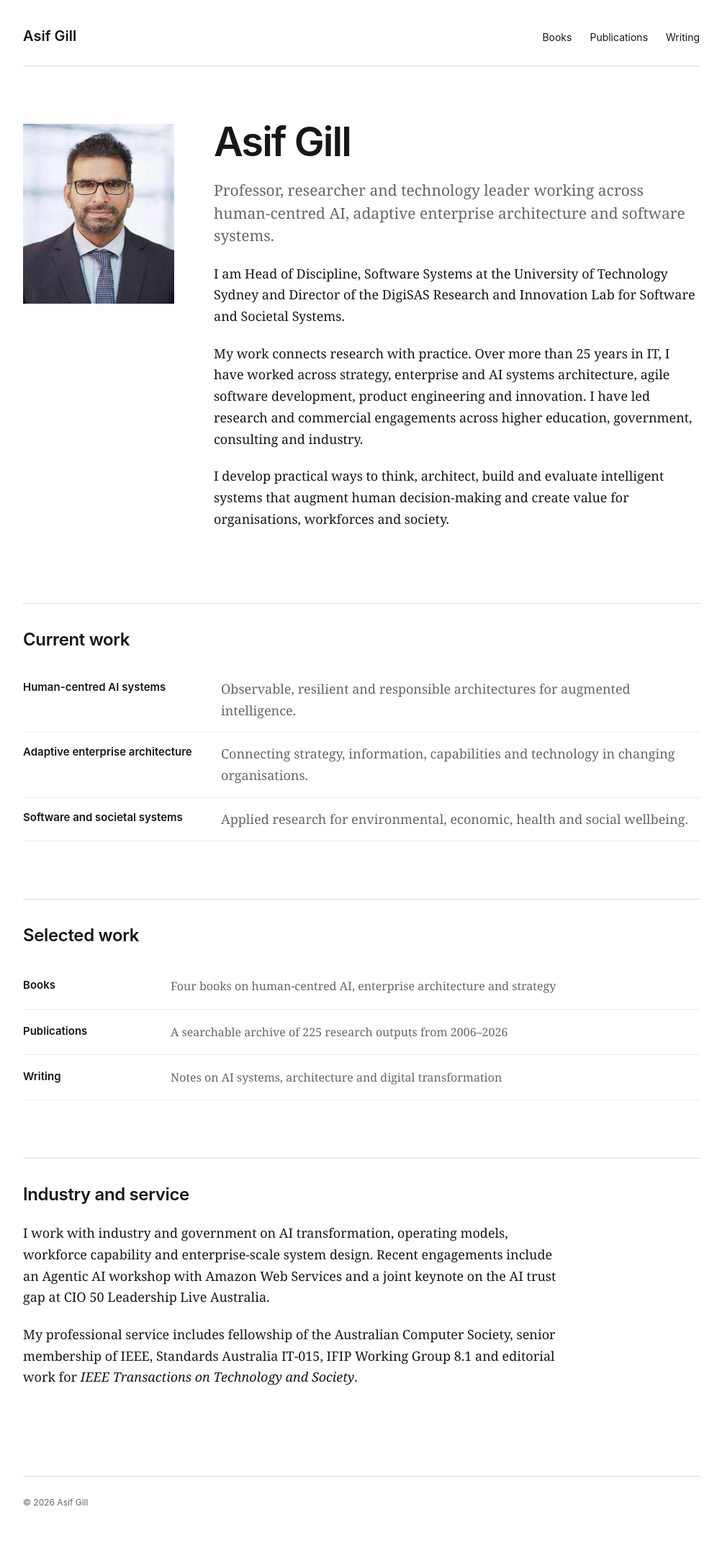
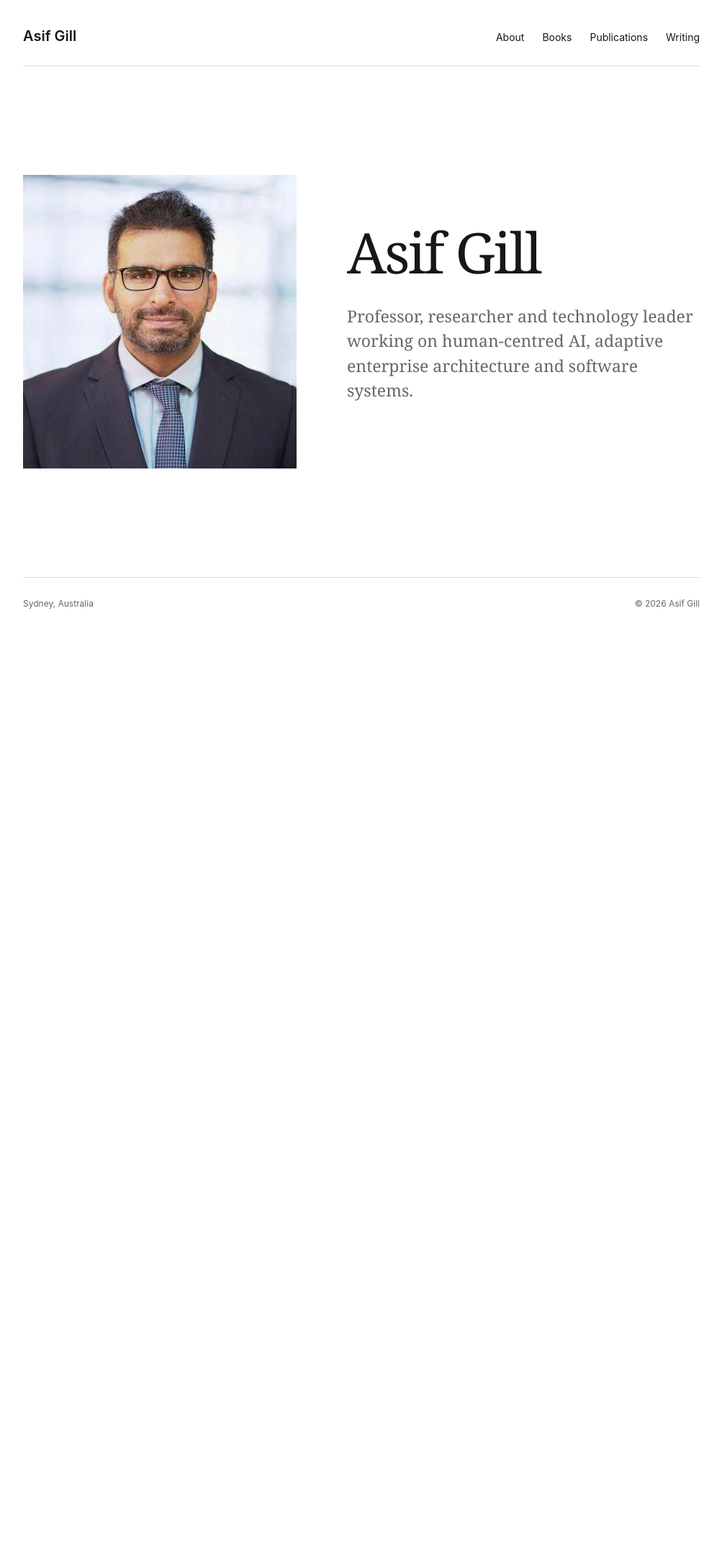
Before and after one commit to gracebilliris/asif-gill-profile, a Jekyll site: the page index.html, which Jekyll copies as it is, in a window 1280 px wide. Shown: the whole page at 72% size, without its empty margins (138-1141 px from the left). Built offline with Jekyll 4.4.1, drawn with Linux system fonts in a browser that asks for light colours; after the commit the page ends 916 px from its top, so only the background shows below that.

Commit message:
Reduce homepage to simple profile cover

```diff
--- a/_layouts/post.html
+++ b/_layouts/post.html
@@ -14,6 +14,7 @@
     <header class="simple-header">
       <a class="simple-name" href="{{ '/' | relative_url }}">Asif Gill</a>
       <nav aria-label="Primary navigation">
+        <a href="{{ '/about.html' | relative_url }}">About</a>
         <a href="{{ '/books.html' | relative_url }}">Books</a>
         <a href="{{ '/publications.html' | relative_url }}">Publications</a>
         <a href="{{ '/blog/' | relative_url }}">Writing</a>
--- a/assets/simple.css
+++ b/assets/simple.css
@@ -87,11 +87,85 @@ a {
   width: min(760px, calc(100% - 48px));
 }
 
+.cover-page {
+  min-height: 100vh;
+}
+
+.cover-main {
+  display: grid;
+  width: min(940px, calc(100% - 48px));
+  min-height: calc(100vh - 190px);
+  margin: 0 auto;
+  padding: 70px 0;
+  grid-template-columns: minmax(240px, 380px) 1fr;
+  gap: 70px;
+  align-items: center;
+}
+
+.cover-main img {
+  width: 100%;
+  aspect-ratio: 4 / 5;
+  object-fit: cover;
+}
+
+.cover-main h1 {
+  margin-bottom: 24px;
+  font-family: var(--serif);
+  font-size: clamp(48px, 8vw, 78px);
+  font-weight: 400;
+}
+
+.cover-main p {
+  max-width: 490px;
+  color: var(--muted);
+  font-size: 23px;
+  line-height: 1.5;
+}
+
+.cover-page .simple-footer {
+  display: flex;
+  justify-content: space-between;
+}
+
 .simple-intro {
   display: grid;
   grid-template-columns: 210px 1fr;
   gap: 55px;
   align-items: start;
+}
+
+.about-header {
+  display: grid;
+  grid-template-columns: 145px 1fr;
+  gap: 35px;
+  align-items: center;
+}
+
+.about-header img {
+  width: 145px;
+  height: 175px;
+  object-fit: cover;
+}
+
+.about-header h1 {
+  margin-top: 0;
+}
+
+.about-header > div > p {
+  margin-bottom: 0;
+}
+
+.prose-section {
+  font-size: 19px;
+}
+
+.plain-list {
+  margin: 0;
+  padding-left: 1.2em;
+}
+
+.plain-list li {
+  margin-bottom: 8px;
 }
 
 .simple-intro img {
@@ -428,6 +502,25 @@ p {
     padding-top: 55px;
   }
 
+  .cover-main {
+    min-height: auto;
+    padding: 50px 0 80px;
+    grid-template-columns: 1fr;
+    gap: 35px;
+  }
+
+  .cover-main img {
+    width: min(100%, 300px);
+  }
+
+  .cover-main p {
+    font-size: 20px;
+  }
+
+  .about-header {
+    grid-template-columns: 1fr;
+  }
+
   .simple-intro {
     grid-template-columns: 1fr;
     gap: 35px;
--- a/blog/index.html
+++ b/blog/index.html
@@ -16,6 +16,7 @@
     <header class="simple-header">
       <a class="simple-name" href="{{ '/' | relative_url }}">Asif Gill</a>
       <nav aria-label="Primary navigation">
+        <a href="{{ '/about.html' | relative_url }}">About</a>
         <a href="{{ '/books.html' | relative_url }}">Books</a>
         <a href="{{ '/publications.html' | relative_url }}">Publications</a>
         <a href="{{ '/blog/' | relative_url }}" aria-current="page">Writing</a>
--- a/books.html
+++ b/books.html
@@ -14,6 +14,7 @@
     <header class="simple-header">
       <a class="simple-name" href="./">Asif Gill</a>
       <nav aria-label="Primary navigation">
+        <a href="about.html">About</a>
         <a href="books.html" aria-current="page">Books</a>
         <a href="publications.html">Publications</a>
         <a href="blog/">Writing</a>
--- a/index.html
+++ b/index.html
@@ -12,100 +12,31 @@
     <link rel="icon" href="assets/favicon.svg" type="image/svg+xml">
     <link rel="stylesheet" href="assets/simple.css">
   </head>
-  <body>
+  <body class="cover-page">
     <a class="skip-link" href="#main">Skip to content</a>
     <header class="simple-header">
       <a class="simple-name" href="./">Asif Gill</a>
       <nav aria-label="Primary navigation">
+        <a href="about.html">About</a>
         <a href="books.html">Books</a>
         <a href="publications.html">Publications</a>
         <a href="blog/">Writing</a>
       </nav>
     </header>
 
-    <main id="main" class="simple-main">
-      <section class="simple-intro">
-        <img src="assets/asif-gill.jpg" alt="Professor Asif Gill" width="408" height="408">
-        <div>
-          <h1>Asif Gill</h1>
-          <p class="simple-role">
-            Professor, researcher and technology leader working across
-            human-centred AI, adaptive enterprise architecture and software systems.
-          </p>
-          <p>
-            I am Head of Discipline, Software Systems at the University of Technology
-            Sydney and Director of the DigiSAS Research and Innovation Lab for
-            Software and Societal Systems.
-          </p>
-          <p>
-            My work connects research with practice. Over more than 25 years in IT, I
-            have worked across strategy, enterprise and AI systems architecture, agile
-            software development, product engineering and innovation. I have led
-            research and commercial engagements across higher education, government,
-            consulting and industry.
-          </p>
-          <p>
-            I develop practical ways to think, architect, build and evaluate
-            intelligent systems that augment human decision-making and create value
-            for organisations, workforces and society.
-          </p>
-        </div>
-      </section>
-
-      <section class="simple-section">
-        <h2>Current work</h2>
-        <ul class="simple-list">
-          <li>
-            <strong>Human-centred AI systems</strong>
-            <span>Observable, resilient and responsible architectures for augmented intelligence.</span>
-          </li>
-          <li>
-            <strong>Adaptive enterprise architecture</strong>
-            <span>Connecting strategy, information, capabilities and technology in changing organisations.</span>
-          </li>
-          <li>
-            <strong>Software and societal systems</strong>
-            <span>Applied research for environmental, economic, health and social wellbeing.</span>
-          </li>
-        </ul>
-      </section>
-
-      <section class="simple-section">
-        <h2>Selected work</h2>
-        <div class="simple-links">
-          <a href="books.html">
-            <span>Books</span>
-            <small>Four books on human-centred AI, enterprise architecture and strategy</small>
-          </a>
-          <a href="publications.html">
-            <span>Publications</span>
-            <small>A searchable archive of 225 research outputs from 2006–2026</small>
-          </a>
-          <a href="blog/">
-            <span>Writing</span>
-            <small>Notes on AI systems, architecture and digital transformation</small>
-          </a>
-        </div>
-      </section>
-
-      <section class="simple-section">
-        <h2>Industry and service</h2>
+    <main id="main" class="cover-main">
+      <img src="assets/asif-gill.jpg" alt="Professor Asif Gill" width="408" height="408">
+      <div>
+        <h1>Asif Gill</h1>
         <p>
-          I work with industry and government on AI transformation, operating models,
-          workforce capability and enterprise-scale system design. Recent engagements
-          include an Agentic AI workshop with Amazon Web Services and a joint keynote
-          on the AI trust gap at CIO 50 Leadership Live Australia.
+          Professor, researcher and technology leader working on human-centred AI,
+          adaptive enterprise architecture and software systems.
         </p>
-        <p>
-          My professional service includes fellowship of the Australian Computer
-          Society, senior membership of IEEE, Standards Australia IT-015, IFIP Working
-          Group 8.1 and editorial work for <em>IEEE Transactions on Technology and
-          Society</em>.
-        </p>
-      </section>
+      </div>
     </main>
 
     <footer class="simple-footer">
+      <p>Sydney, Australia</p>
       <p>© 2026 Asif Gill</p>
     </footer>
   </body>
--- a/publications.html
+++ b/publications.html
@@ -18,6 +18,7 @@
     <header class="simple-header">
       <a class="simple-name" href="./">Asif Gill</a>
       <nav aria-label="Primary navigation">
+        <a href="about.html">About</a>
         <a href="books.html">Books</a>
         <a href="publications.html" aria-current="page">Publications</a>
         <a href="blog/">Writing</a>
```
Also changed, not shown: about.html (added, +90 -0 lines).
